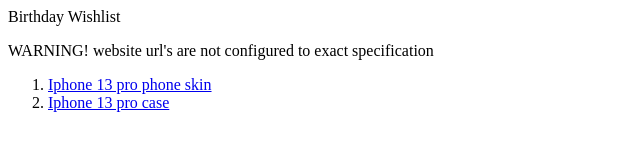
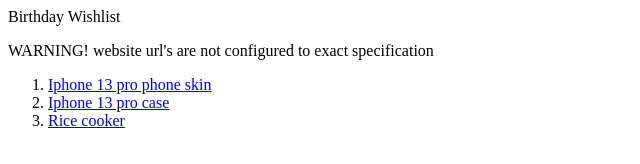
Before and after one commit to Navapache/Navapache.github.io, a plain HTML site: page index.html in a window 1280 px wide. Shown: the whole page, without its empty margins (0-640 px from the left). Drawn offline with Linux system fonts and the light colour scheme.

Commit message:
Added another item

```diff
--- a/index.html
+++ b/index.html
@@ -7,6 +7,8 @@
             <ol>
             <li><a href="https://dbrand.com/shop/special-edition/icons">Iphone 13 pro phone skin</a></li>
             <li><a href="https://www.mous.co/products/clarity-clear-phone-case?variant=39431709622330">Iphone 13 pro case</a></li>
+            <li><a href="https://www.amazon.com/Aroma-Housewares-ARC-914SBD-Cool-Touch-Stainless/dp/B007WQ9YNO/ref=sr_1_4?dchild=1&keywords=rice+cooker&qid=1635827966&qsid=144-0129153-3424019&refinements=p_72%3A1248915011&rnid=1248913011&s=home-garden&sr=1-4&sres=B016Y8JSK4%2CB007WQ9YNO%2CB004O83YVQ%2CB08YKFT9BC%2CB00007J5U7%2CB01EVHWNVG%2CB0055FSN0Y%2CB091TW6ND5%2CB00004S575%2CB01BUL7FJ6%2CB07TZL8Y3C%2CB007TNXYYA%2CB07TJKGL4T%2CB006W22KF8%2CB00LU9G1I0%2CB00KDNKTJG%2CB0752VWV65%2CB07CHYKRK7%2CB00VAG84O2%2CB07T82P735&srpt=RICE_COOKERS">Rice cooker</a></li>
+
             </ol>
         </p>
     </body>
```
